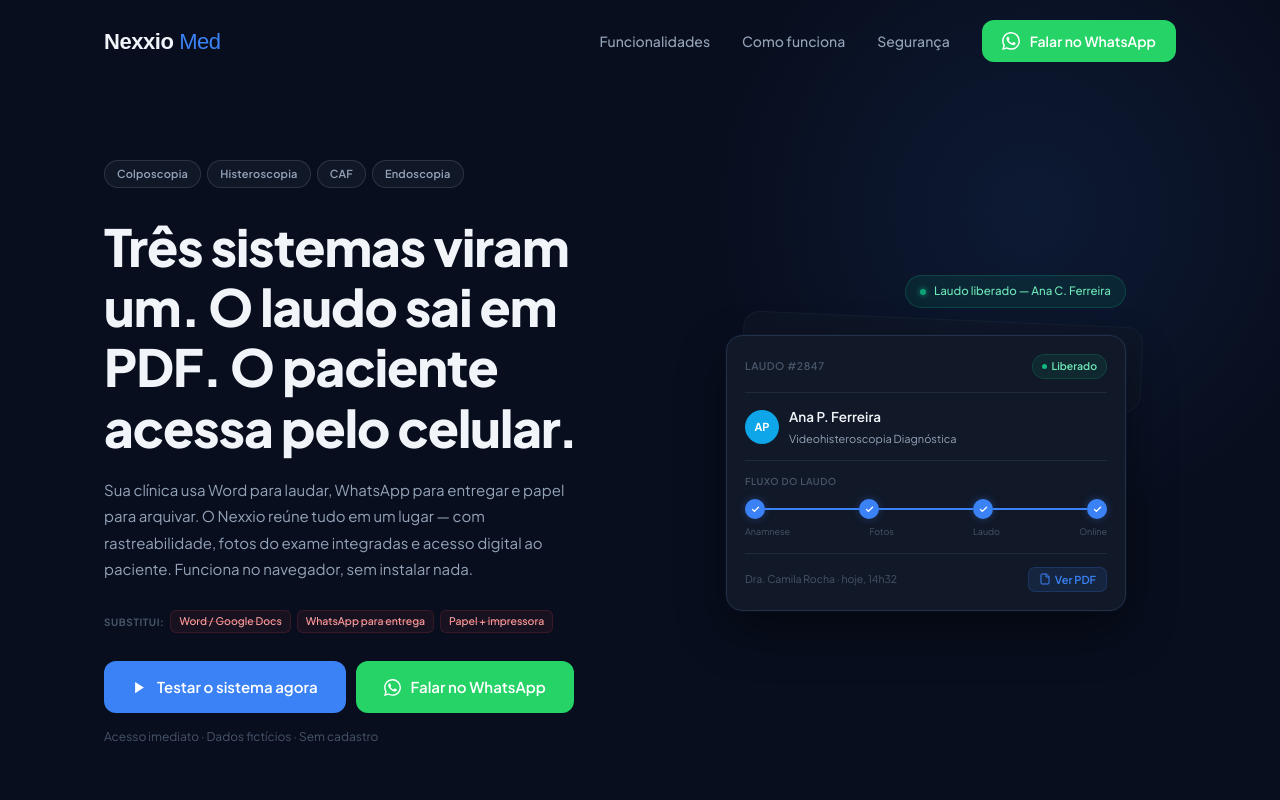
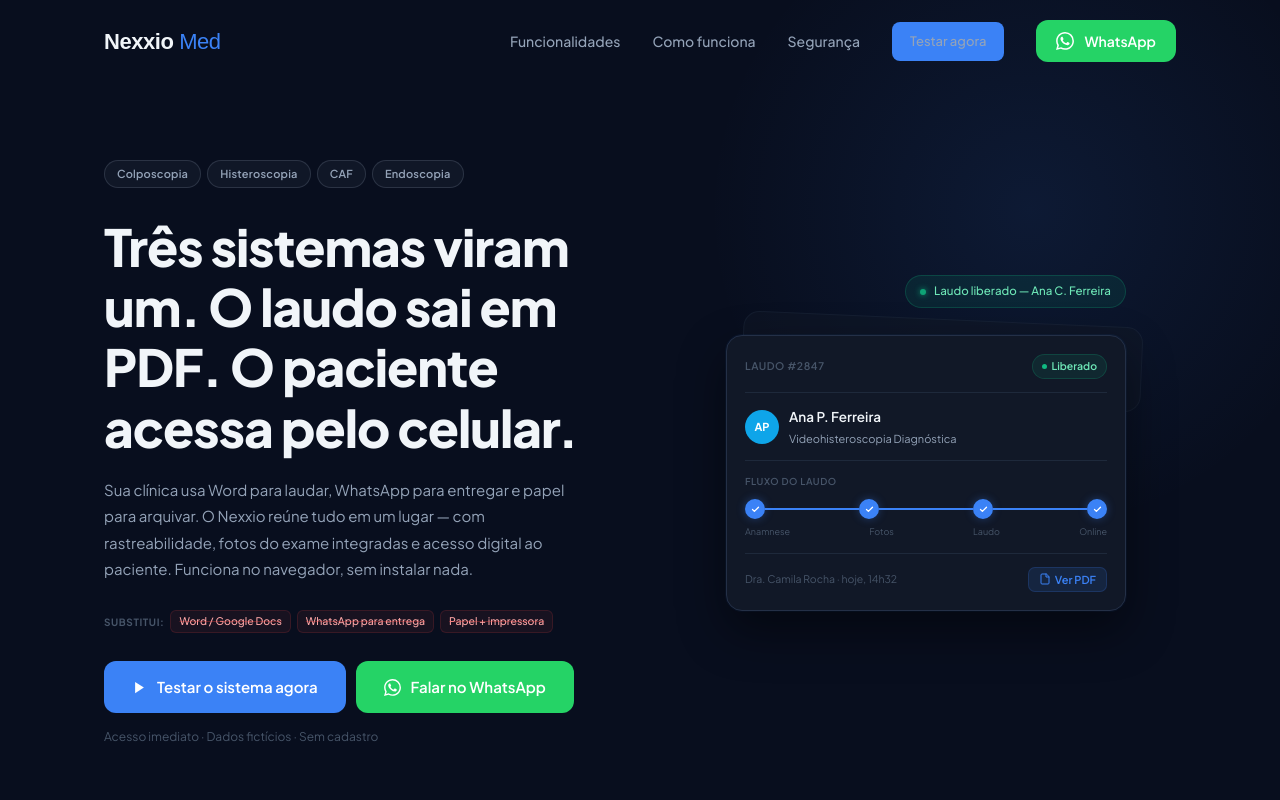
Before and after one commit to CordeiroZ/nexxio-site, a React (Vite) app: page / in a window 1280 px wide. Shown: the top 800 px of the page. Built offline with nearby package versions, Linux system fonts and the light colour scheme.

Commit message:
feat: open graph + canonical + cta testar agora no header

```diff
--- a/index.html
+++ b/index.html
@@ -6,6 +6,17 @@
     <meta name="viewport" content="width=device-width, initial-scale=1.0" />
     <meta name="description" content="Nexxio Med — Sistema de gestão clínica completo para day clinics e clínicas estéticas. Laudos digitais, portal do paciente, LGPD. Agende uma demo." />
     <meta name="theme-color" content="#080e1e" />
+    <link rel="canonical" href="https://nexxiomed.com.br" />
+    <meta property="og:type"        content="website" />
+    <meta property="og:url"         content="https://nexxiomed.com.br" />
+    <meta property="og:title"       content="Nexxio Med — Gestão Clínica Inteligente" />
+    <meta property="og:description" content="Sistema de gestão clínica para day clinics e clínicas estéticas. Laudos digitais, portal do paciente e conformidade LGPD." />
+    <meta property="og:image"       content="https://nexxiomed.com.br/og-image.png" />
+    <meta property="og:locale"      content="pt_BR" />
+    <meta name="twitter:card"        content="summary_large_image" />
+    <meta name="twitter:title"       content="Nexxio Med — Gestão Clínica Inteligente" />
+    <meta name="twitter:description" content="Sistema de gestão clínica para day clinics e clínicas estéticas. Laudos digitais, portal do paciente e conformidade LGPD." />
+    <meta name="twitter:image"       content="https://nexxiomed.com.br/og-image.png" />
     <title>Nexxio Med — Gestão Clínica Inteligente</title>
     <link rel="preconnect" href="https://fonts.googleapis.com" />
     <link rel="preconnect" href="https://fonts.gstatic.com" crossorigin />
--- a/src/components/Header.css
+++ b/src/components/Header.css
@@ -75,6 +75,12 @@
 .header__cta {
   padding: 10px 20px !important;
   font-size: 14px !important;
+}
+
+.header__cta-demo {
+  padding: 9px 18px !important;
+  font-size: 13px !important;
+  border-radius: 8px !important;
 }
 
 /* Burger */
@@ -175,6 +181,12 @@
   color: var(--text);
 }
 
+.mobile-drawer__actions {
+  display: flex;
+  flex-direction: column;
+  gap: 10px;
+}
+
 .mobile-drawer__cta {
   width: 100%;
   justify-content: center;
--- a/src/components/Header.jsx
+++ b/src/components/Header.jsx
@@ -1,7 +1,8 @@
 import { useState, useEffect } from 'react'
 import './Header.css'
 
-const WA_NUMBER = '5521984189452' // substitua pelo número real
+const WA_NUMBER = '5521984189452'
+const DEMO_URL  = 'https://app.nexxiomed.com.br'
 
 export default function Header() {
   const [scrolled, setScrolled] = useState(false)
@@ -37,13 +38,21 @@
             <a href="#fluxo">Como funciona</a>
             <a href="#seguranca">Segurança</a>
             <a
+              href={DEMO_URL}
+              target="_blank"
+              rel="noopener noreferrer"
+              className="btn-primary header__cta-demo"
+            >
+              Testar agora
+            </a>
+            <a
               href={waLink}
               target="_blank"
               rel="noopener noreferrer"
               className="btn-whatsapp header__cta"
             >
               <WhatsAppIcon />
-              Falar no WhatsApp
+              WhatsApp
             </a>
           </nav>
 
@@ -71,6 +80,16 @@
           <a href="#fluxo" onClick={close}>Como funciona</a>
           <a href="#seguranca" onClick={close}>Segurança</a>
         </nav>
+        <div className="mobile-drawer__actions">
+          <a
+            href={DEMO_URL}
+            target="_blank"
+            rel="noopener noreferrer"
+            className="btn-primary mobile-drawer__cta"
+            onClick={close}
+          >
+            Testar agora
+          </a>
           <a
             href={waLink}
             target="_blank"
@@ -81,6 +100,7 @@
             <WhatsAppIcon />
             Falar no WhatsApp
           </a>
+        </div>
       </div>
     </>
   )
```
Lines whose indentation alone changed are shown as unchanged.
